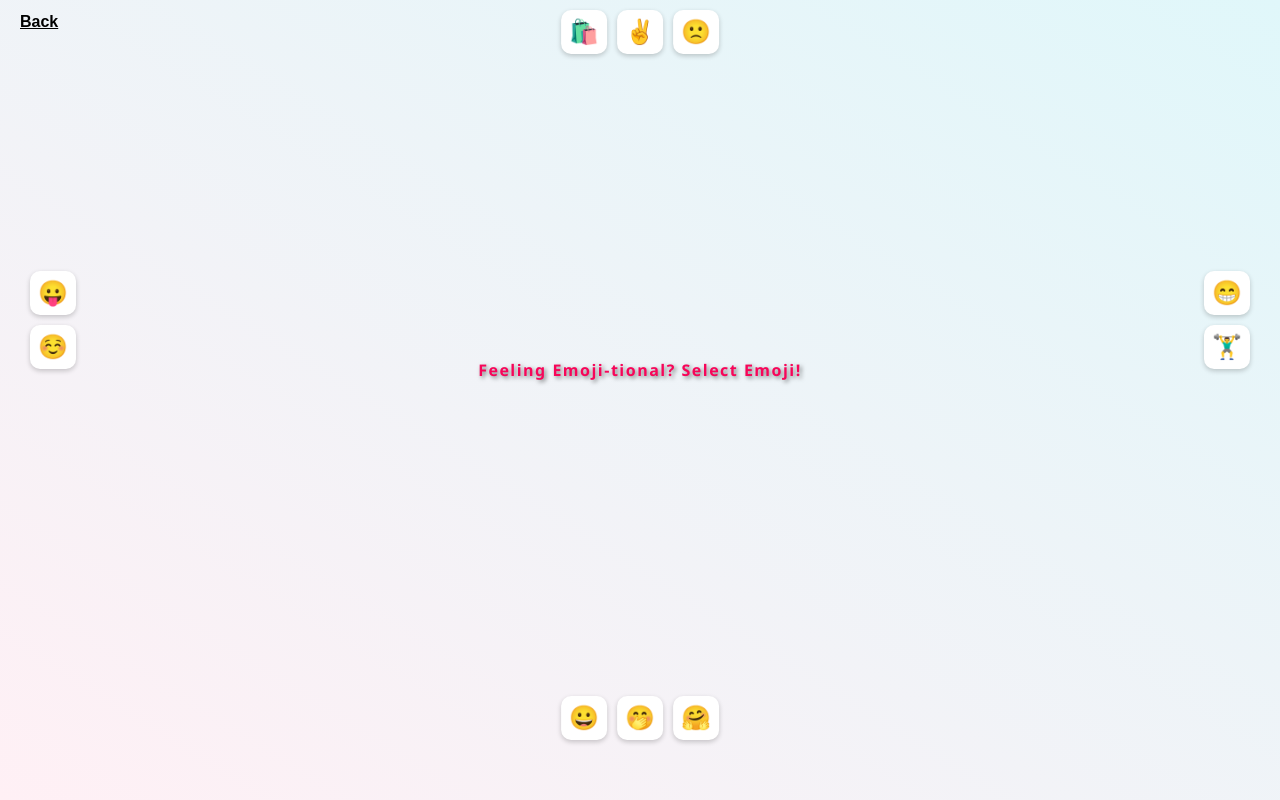
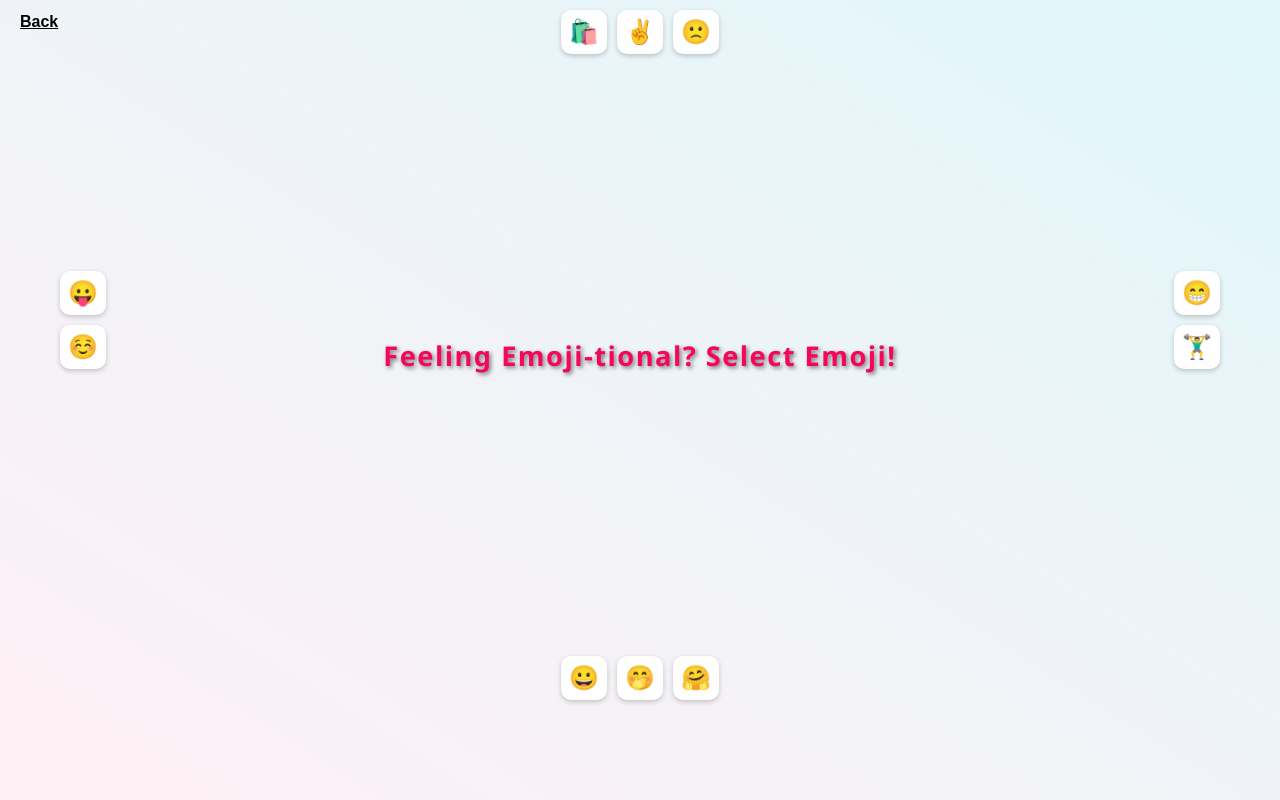
Before and after one commit to Balaji796/Meghana, a Django app: page /view in a window 1280 px wide. Run offline with Django 4.2, Linux system fonts and the light colour scheme.

Commit message:
Update emoji.html

```diff
--- a/meghana/templates/emoji.html
+++ b/meghana/templates/emoji.html
@@ -21,7 +21,7 @@
       position: relative;
       overflow-x: hidden;
       overflow-y: auto; /* allow vertical scrolling on small screens */
-      padding-bottom: 80px; /* to avoid bottom buttons cutoff */
+       /* to avoid bottom buttons cutoff */
     }
 
     .emoji-border {
@@ -53,20 +53,20 @@
     }
 
     .bottom {
-      bottom: 60px;
+      bottom: 100px;
       left: 50%;
       transform: translateX(-50%);
     }
 
     .left {
-      left: 30px;
+      left: 60px;
       top: 40%;
       transform: translateY(-50%);
       flex-direction: column;
     }
 
     .right {
-      right: 30px;
+      right: 60px;
       top: 40%;
       transform: translateY(-50%);
       flex-direction: column;
@@ -144,11 +144,11 @@
 
     <h1 style="
       font-family: 'Segoe UI', Arial, sans-serif;
-      font-size: 1rem;
+      font-size: 1.7rem;
       font-weight: bold;
       color:  #f70559;
       text-shadow: 2px 2px 4px rgba(0,0,0,0.5);
-      margin-top: 20px;
+      margin-bottom: 90px;
       text-align: center;
       letter-spacing: 1.5px;
     ">
```
